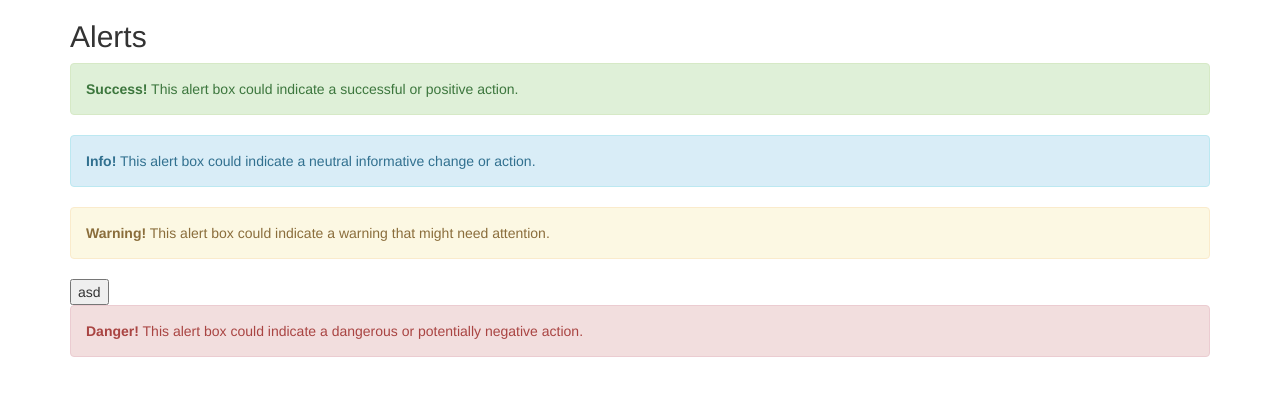
After one commit to lawpnascimento/projetorat, a PHP site: page /teste.html in a window 1280 px wide. The commit adds this page. Shown: the top 396 px of the page. Run offline with PHP 8.4, Linux system fonts and the light colour scheme; some libraries are stand-ins or nearby versions.

Commit message:
Bloco OK

```diff
--- a/include/view/ClienteView.php
+++ b/include/view/ClienteView.php
@@ -4,7 +4,7 @@
   <title>PROJETO RAT</title>
   <meta charset="utf-8">
   <script type="text/javascript" src="../../js/cliente.js"></script>
-  <script src="../../js/geral.js"></script>
+  <script type="text/javascript" src="../../js/geral.js"></script>
   <link rel="stylesheet" href="../../lib/bootstrap/css/bootstrap.min.css">
   <link rel="stylesheet" href="../../css/menu.css">
 </head>
@@ -40,7 +40,7 @@
               </form>
                     <!-- DIV PARA MENSAGEM DO CADASTRO -->
                     <div id="divMensagemCadastro" class="alert alert-danger" style="display:none;">
-                      <p id="htmlErro"></p>
+                      <p id="htmlMensagem"></p>
                     </div>
             </div>
 
--- a/include/view/LoginView.php
+++ b/include/view/LoginView.php
@@ -2,7 +2,7 @@
 <html>
 <head>
   <title>PROJETO RAT</title>
-
+  <meta charset="utf-8">
   <script src="../../lib/jquery/jquery.min.js"></script>
   <script type="text/javascript" src="../../js/login.js"></script>
   <link href="../../lib/bootstrap/css/bootstrap.min.css" rel="stylesheet" media="screen" />
--- /dev/null
+++ b/teste.html
@@ -0,0 +1,38 @@
+<!DOCTYPE html>
+<html lang="en">
+<head>
+  <title>Bootstrap Example</title>
+  <meta charset="utf-8">
+  <meta name="viewport" content="width=device-width, initial-scale=1">
+  <link rel="stylesheet" href="https://maxcdn.bootstrapcdn.com/bootstrap/3.3.7/css/bootstrap.min.css">
+  <script src="https://ajax.googleapis.com/ajax/libs/jquery/3.1.1/jquery.min.js"></script>
+  <script src="https://maxcdn.bootstrapcdn.com/bootstrap/3.3.7/js/bootstrap.min.js"></script>
+</head>
+<body>
+
+<div class="container">
+  <h2>Alerts</h2>
+  <div class="alert alert-success">
+    <strong>Success!</strong> This alert box could indicate a successful or positive action.
+  </div>
+  <div class="alert alert-info">
+    <strong>Info!</strong> This alert box could indicate a neutral informative change or action.
+  </div>
+  <div class="alert alert-warning">
+    <strong>Warning!</strong> This alert box could indicate a warning that might need attention.
+  </div>
+
+<button id="btn">asd</button>
+  <div id="altDanger" class="alert alert-danger">
+    <strong>Danger!</strong> This alert box could indicate a dangerous or potentially negative action.
+  </div>
+</div>
+<script>
+$("#btn").click(function(){
+$("#altDanger").removeClass("alert alert-danger");
+alert("chegou");
+$("#altDanger").addClass("alert alert-success");
+})
+</script>
+</body>
+</html>
```
Also changed, not shown: js/cliente.js (+10 -44 lines), testes/teste.html (added, +38 -0 lines).
